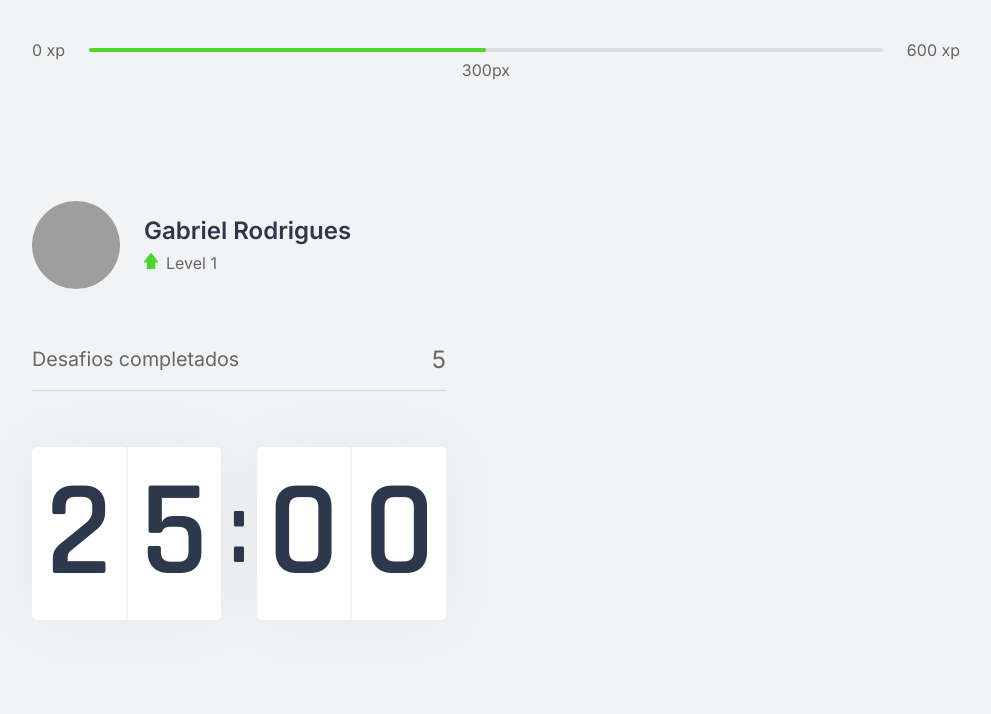
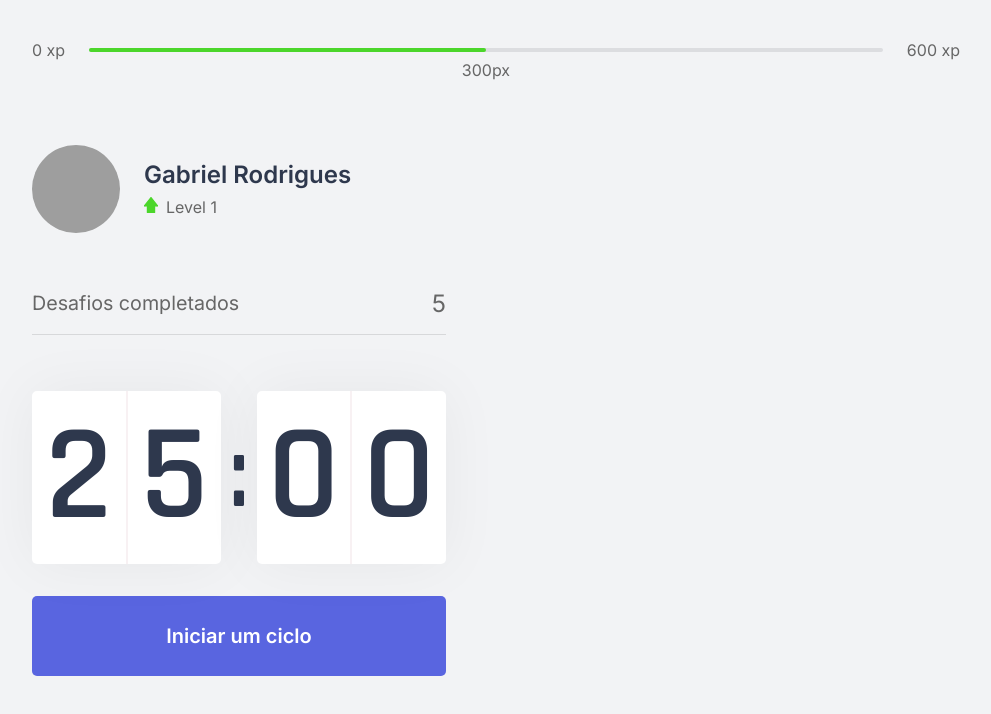
Before and after one commit to amadorgabriel/Move.it, a Next.js app: page / in a window 1280 px wide. Shown: the top 714 px of the page, without its empty margins (144-1135 px from the left). Built offline with nearby package versions, Linux system fonts and the light colour scheme; grey boxes are pictures that could not be loaded.

Commit message:
feat: improve countdown component

```diff
--- a/src/components/Countdown.tsx
+++ b/src/components/Countdown.tsx
@@ -1,17 +1,51 @@
+import { useEffect, useState } from 'react'
 import styles from '../styles/components/Countdown.module.css'
 
+// variavel time
+//
+//
+
+
+
+
 export function Countdown() {
+
+  const [time, setTime] = useState(25 * 60)
+  const [active, setActive] = useState(false)
+
+  const minutes = Math.floor(time / 60)
+  const seconds = time - (minutes * 60)
+
+  const [minuteLeft, minuteRigth] = String(minutes).padStart(2, '0').split('')
+  const [secondLeft, secondRigth] = String(seconds).padStart(2, '0').split('')
+
+  const startCountdown = () => {
+    setActive(true)
+  }
+
+  useEffect(() => {
+    if(active && time > 0){
+      setTimeout(() => {
+        setTime(time - 1)
+      }, 1000)
+    }
+  }, [active, time])
+
   return (
-    <div className={styles.countdownContainer}>
-      <div>
-        <span>2</span>
-        <span>5</span>
+    <div>
+      <div className={styles.countdownContainer}>
+        <div>
+          <span>{minuteLeft}</span>
+          <span>{minuteRigth}</span>
+        </div>
+        <span>:</span>
+        <div>
+          <span>{secondLeft}</span>
+          <span>{secondRigth}</span>
+        </div>
       </div>
-      <span>:</span>
-      <div>
-        <span>0</span>
-        <span>0</span>
-      </div>
+
+      <button type="button" onClick={startCountdown} className={styles.countdownButton} >Iniciar um ciclo</button>
     </div>
   )
 }
--- a/src/components/Profile.tsx
+++ b/src/components/Profile.tsx
@@ -1,6 +1,6 @@
 import styles from '../styles/components/Profile.module.css'
 
-function Profile() {
+export function Profile() {
   return (
     <div className={styles.profileContainer}>
       <img
@@ -17,5 +17,3 @@ function Profile() {
     </div>
   )
 }
-
-export default Profile
--- a/src/pages/index.tsx
+++ b/src/pages/index.tsx
@@ -1,7 +1,7 @@
 import { CompletedChallenges } from '../components/CompletedChallenge'
 import { Countdown } from '../components/Countdown'
 import { ExperienceBar } from '../components/ExperienceBar'
-import Profile from '../components/Profile'
+import { Profile } from '../components/Profile'
 import styles from '../styles/pages/Home.module.css'
 import Head from 'next/head'
 
--- a/src/styles/components/Countdown.module.css
+++ b/src/styles/components/Countdown.module.css
@@ -36,3 +36,25 @@
     font-size: 6.25rem;
     margin: 0 0.5rem;
 }
+
+.countdownButton{
+    width: 100%;
+    height: 5rem;
+    margin-top: 2rem;
+
+    display: flex;
+    align-items: center;
+    justify-content: center;
+
+    font-size: 1.25rem;
+    font-weight: 600;
+    border: 0;
+    border-radius: 5px;
+    background-color: var(--blue);
+    color: var(--white);
+    transition: background-color 0.2s;
+}
+
+.countdownButton:hover{
+    background-color: var(--blue-dark);
+}
```
